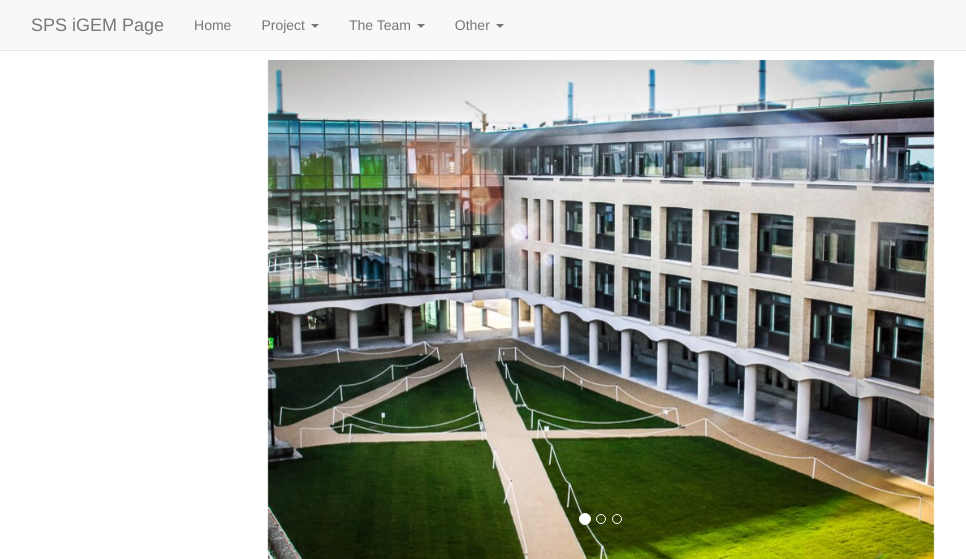
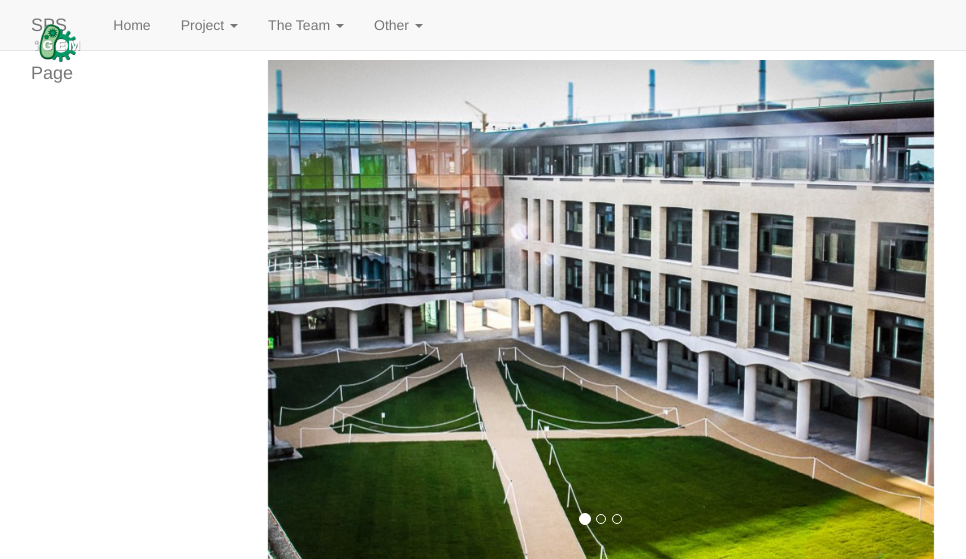
Before and after one commit to lucaciraolo/SPS-iGEM-Website, a PHP site: page /index.php in a window 1280 px wide. Shown: the top 559 px of the page, without its empty margins (39-1005 px from the left). Run offline with PHP 8.4, Linux system fonts and the light colour scheme; some libraries are stand-ins or nearby versions; some web fonts are replaced.

Commit message:
Added iGEM Logo to nav bar

```diff
--- a/release/php/navigation_bar.php
+++ b/release/php/navigation_bar.php
@@ -6,7 +6,8 @@
                 <span class="icon-bar"></span>
                 <span class="icon-bar"></span>
             </button>
-            <a class="navbar-brand" href="index.php">SPS iGEM Page</a>
+
+            <a class="navbar-brand" href="http://2014hs.igem.org/Main_Page">SPS <img src="images/iGEM-Logo.png" style="margin-top: -12px;height:40px;"/> Page</a>
         </div>
         <div class="navbar-collapse collapse navbar-responsive-collapse">
             <ul class="nav navbar-nav navbar-left">
```
Also changed, not shown: release/images/iGEM-Logo.png (added).
